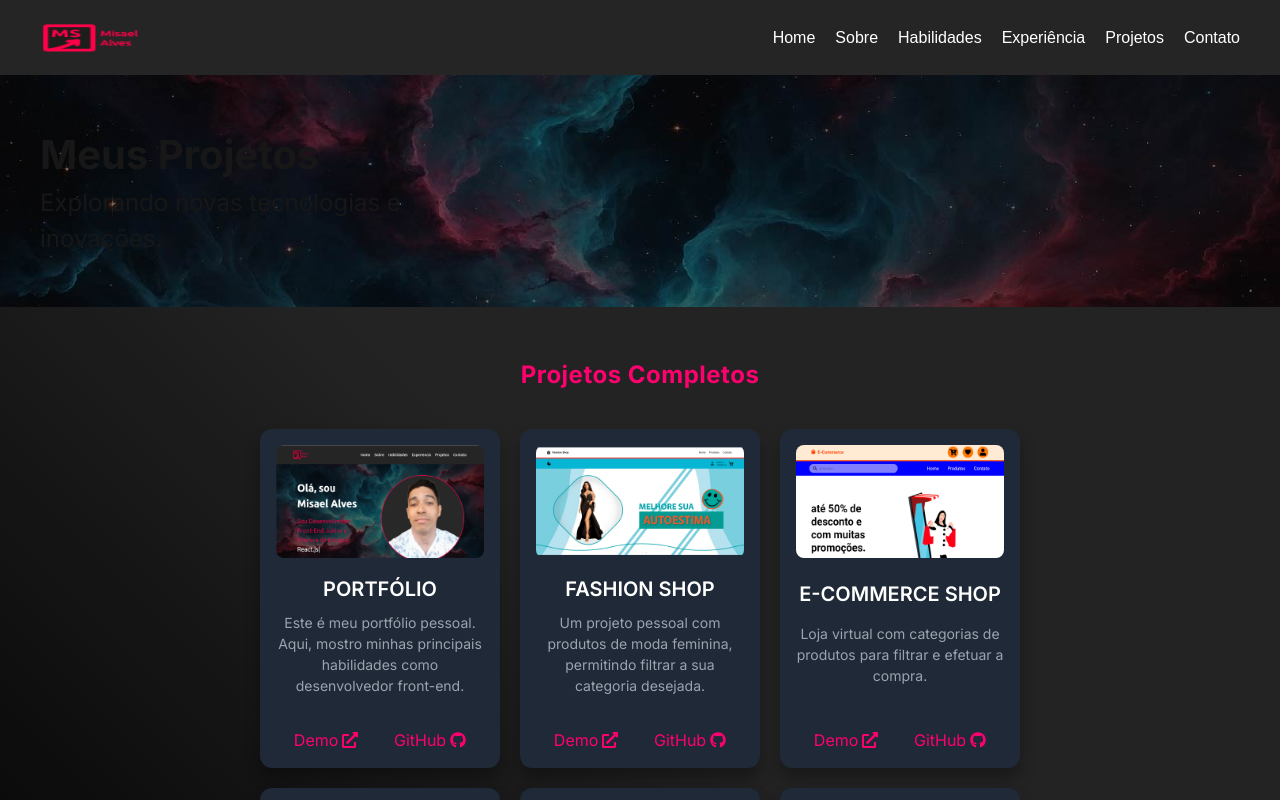
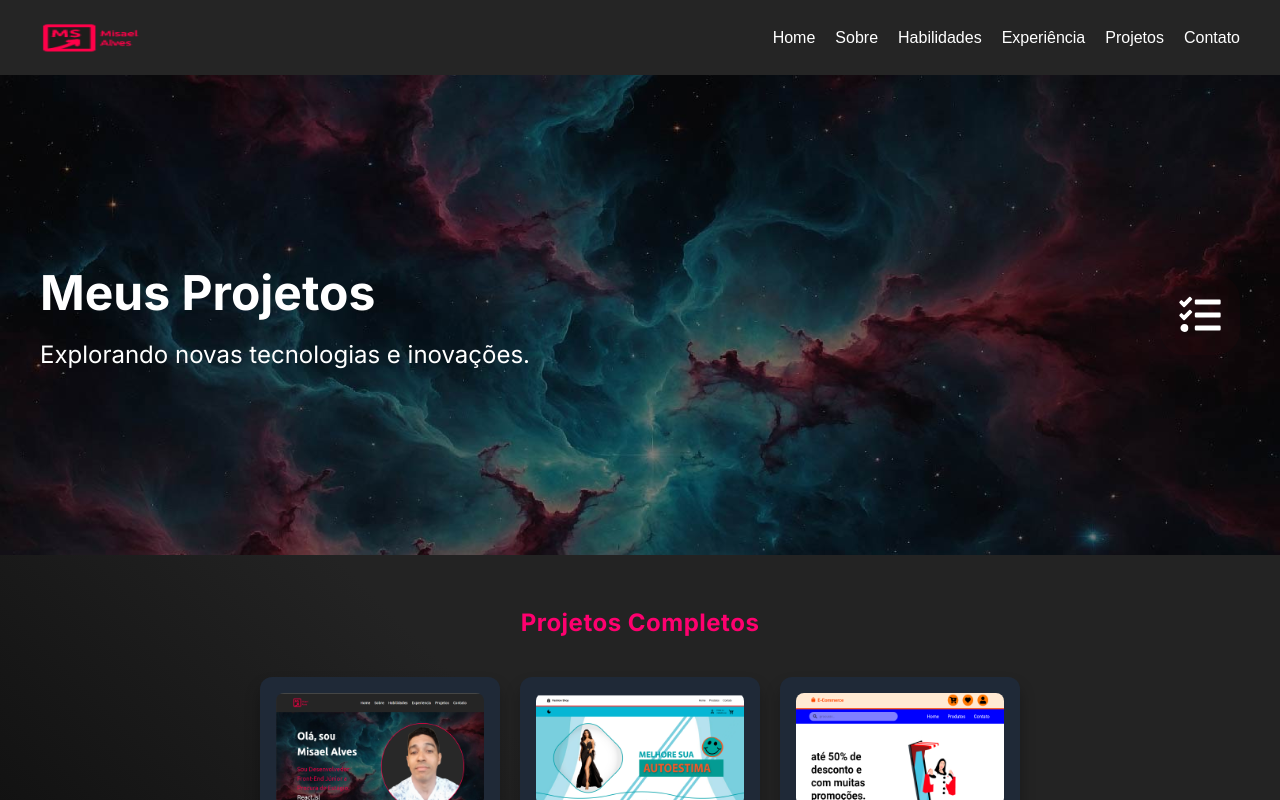
Before and after one commit to misaelalves99/misael-alves-portfolio-next, a Next.js app: page /projects in a window 1280 px wide. Shown: the top 800 px of the page. Built offline with nearby package versions, Linux system fonts and the light colour scheme.

Commit message:
Atualizando estilos

```diff
--- a/src/app/about/About.module.css
+++ b/src/app/about/About.module.css
@@ -9,6 +9,7 @@
 
 .containerHeroAbout {
     max-width: 1280px;
+    min-height: 60vh;
     width: 100%;
     margin: auto;
     padding: 50px 40px;
--- a/src/app/about/page.tsx
+++ b/src/app/about/page.tsx
@@ -6,7 +6,8 @@ import styles from "./About.module.css";
 import Image from "next/image";
 import Link from "next/link";
 import { motion } from "framer-motion";
-import { cardFormation, cardCertification } from "../api/data";
+import { cardCertification } from "../api/data/certifications";
+import { cardFormation } from "../api/data/formations";
 import Perfil from "../../../public/assets/img-perfil.png";
 
 export default function About() {
--- a/src/app/projects/Projects.module.css
+++ b/src/app/projects/Projects.module.css
@@ -7,49 +7,70 @@
 
 .containerHeroProjects {
     max-width: 1280px;
+    min-height: 60vh;
     width: 100%;
-    margin: auto;
-    padding: 50px 40px;
+    margin: 0 auto;
+    padding: 60px 40px;
     display: flex;
-    flex-direction: row;
     justify-content: space-between;
+    align-items: center;
+    gap: 40px;
+}
+
+.projects {
+    flex: 1;
+}
+
+.projects h1 {
+    color: white;
+    font-weight: 700;
+    font-size: 3rem;
+    margin-bottom: 0.5rem;
+}
+
+.projects h2 {
+    color: white;
+    font-weight: 400;
+    font-size: 1.5rem;
+    max-width: 500px;
+}
+
+.projectsImg {
+    flex-shrink: 0;
+    display: flex;
+    justify-content: center;
     align-items: center;
 }
 
+.heroIcon {
+    font-size: 5rem;
+    color: rgb(255, 255, 255);
+    background-color: rgba(207, 25, 25, 0.03);
+    padding: 1.2rem;
+    border-radius: 1.5rem;
+    transition: transform 0.3s ease;
+}
+
+.heroIcon:hover {
+    transform: scale(1.1);
+}
+
+/* Responsivo */
 @media (max-width: 768px) {
     .containerHeroProjects {
         flex-direction: column-reverse;
+        text-align: center;
+        padding: 40px 20px;
     }
 
-    .projects h1,
+    .projects h1 {
+        font-size: 2.25rem;
+    }
+
     .projects h2 {
-        text-align: center;
+        font-size: 1.25rem;
+        margin-top: 0.5rem;
     }
-}
-
-.projects {
-    max-width: 400px;
-    width: 100%;
-}
-
-.projects h1 {
-    color: var(--text-color);
-    font-weight: 700;
-    font-size: 2.5rem;
-}
-
-.projects h2 {
-    color: var(--primary-color);
-    font-weight: 400;
-    font-size: 1.5rem;
-}
-
-.projectsImg {
-    max-width: 400px;
-    width: 100%;
-    display: flex;
-    justify-content: center;
-    align-items: center;
 }
 
 /* Card Projetos */
--- a/src/app/projects/page.tsx
+++ b/src/app/projects/page.tsx
@@ -3,6 +3,7 @@ import { cardProjects } from "../api/data/projects";
 import { cardProjectsAll } from "../api/data/projects-all";
 import ProjectCard from "../components/ProjectCard";
 import ProjectCardAll from "../components/ProjectCardAll";
+import { FaTasks } from "react-icons/fa";
 
 export default function ProjectsPage() {
   return (
@@ -11,6 +12,9 @@ export default function ProjectsPage() {
         <div className={styles.projects}>
           <h1>Meus Projetos</h1>
           <h2>Explorando novas tecnologias e inovações.</h2>
+        </div>
+        <div className={styles.projectsImg}>
+          <FaTasks className={styles.heroIcon} />
         </div>
       </div>
 
--- a/src/app/skills/Skills.module.css
+++ b/src/app/skills/Skills.module.css
@@ -8,6 +8,7 @@
 
 .containerHeroSkills {
     max-width: 1280px;
+    min-height: 60vh;
     width: 100%;
     margin: auto;
     padding: 50px 40px;
```
Lines whose indentation alone changed are shown as unchanged.
